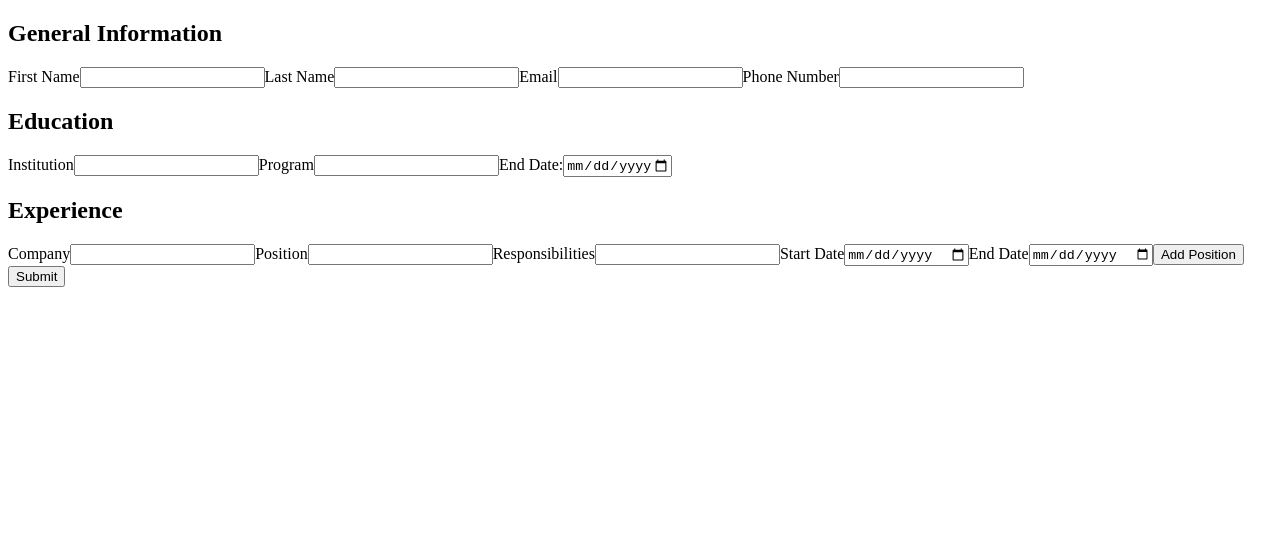
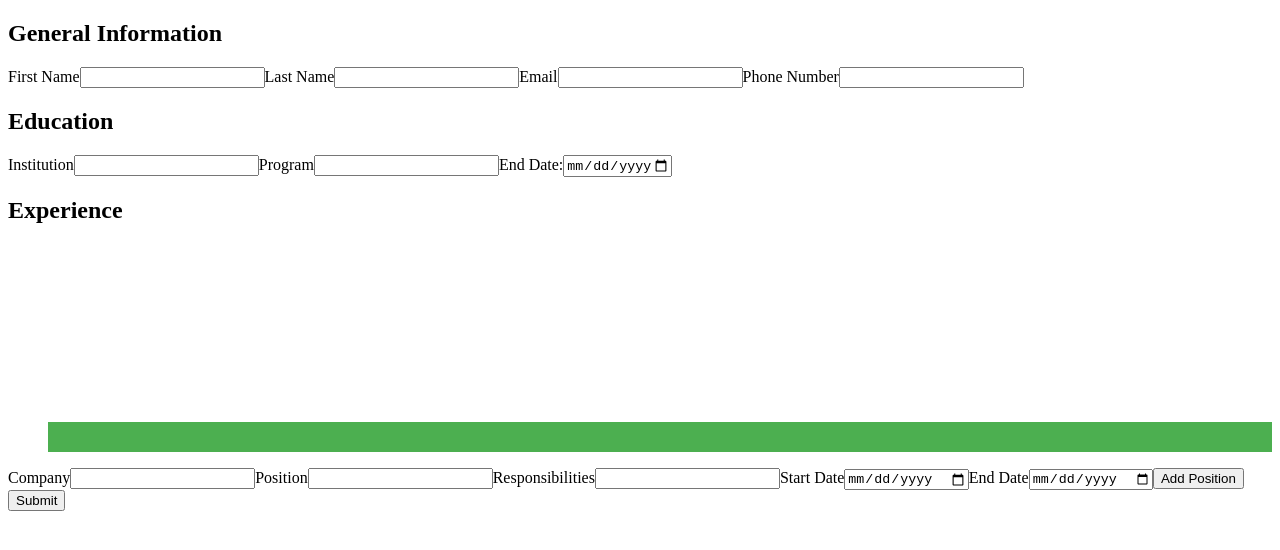
Before and after one commit to dermansultan/CV-App, a React (Create React App) app: page / in a window 1280 px wide. Shown: the top 550 px of the page. Built offline with nearby package versions, Linux system fonts and the light colour scheme.

Commit message:
Deleting experience function

```diff
--- /dev/null
+++ b/src/Components/ExpCard.js
@@ -0,0 +1,38 @@
+import styled from "styled-components";
+
+const CardWrapper = styled.li`
+  display: flex;
+  flex-direction: column;
+`;
+
+const Heading = styled.h1``;
+
+const SubHeading = styled.h2``;
+
+const Para = styled.p``;
+
+const Btn = styled.button`
+  background-color: #4CAF50; /* Green */
+  border: none;
+  color: white;
+  padding: 15px 32px;
+  text-align: center;
+  text-decoration: none;
+  display: inline-block;
+  font-size: 16px;f
+`;
+
+function ExperienceCard({ experience, delExperience }) {
+  return (
+    <CardWrapper>
+      <Heading>{experience.company}</Heading>
+      <SubHeading>{experience.position}</SubHeading>
+      <Para>{experience.tasks}</Para>
+      <Para>{experience.startDate}</Para>
+      <Para>{experience.endDate}</Para>
+      <Btn onClick={() => delExperience(experience)}></Btn>
+    </CardWrapper>
+  );
+}
+
+export default ExperienceCard;
--- a/src/Components/ExpList.js
+++ b/src/Components/ExpList.js
@@ -1,15 +1,26 @@
-function ExperiencesList({ experiences }) {
-  return experiences.map((exp) => {
-    return (
-      <div key={exp.company.toString() + 1}>
-        <div>{exp.company}</div>
-        <div>{exp.position}</div>
-        <div>{exp.tasks}</div>
-        <div>{exp.startDate}</div>
-        <div>{exp.endDate}</div>
-      </div>
-    );
-  });
+import styled from "styled-components";
+import ExperienceCard from "./ExpCard";
+
+const ExperiencesWrapper = styled.ul`
+display: flex;
+flex-direction column;
+`;
+
+function ExperiencesList({ experiences, delExperience }) {
+  // Method for deleting self (pass to cards)
+  // = find index of where it equals the same property
+  console.log(delExperience);
+
+  return (
+    <ExperiencesWrapper>
+      {experiences.map((experience) => (
+        <ExperienceCard
+        experience={experience}
+        delExperience={delExperience}
+        />
+      ))}
+    </ExperiencesWrapper>
+  );
 }
 
 export default ExperiencesList;
--- a/src/Components/form.js
+++ b/src/Components/form.js
@@ -25,13 +25,26 @@ class Form extends React.Component {
     this.handleChange = this.handleChange.bind(this);
     this.handleSubmit = this.handleSubmit.bind(this);
     this.addExperience = this.addExperience.bind(this);
+    this.delExperience = this.delExperience.bind(this);
   }
+
+  delExperience = (obj) => {
+    this.setState((prevState) => ({
+      experiences: prevState.experiences.filter((exp) => exp !== obj),
+    }));
+  };
 
   addExperience = (e) => {
     this.setState((prevState) => ({
       experiences: [
         ...prevState.experiences,
-        { company: prevState.company, position: prevState.position, tasks: prevState.tasks, startDate: prevState.startDate, endDate: prevState.endDate},
+        {
+          company: prevState.company,
+          position: prevState.position,
+          tasks: prevState.tasks,
+          startDate: prevState.startDate,
+          endDate: prevState.endDate,
+        },
       ],
     }));
   };
@@ -47,7 +60,6 @@ class Form extends React.Component {
   }
 
   render() {
-    let { experiences } = this.state;
     return (
       <Wrapper>
         <form onSubmit={this.handleSubmit} onChange={this.handleChange}>
@@ -96,7 +108,7 @@ class Form extends React.Component {
           </div>
           <div className="information experience">
             <h2 className="subHeader">Experience</h2>
-            <ExperiencesList experiences={this.state.experiences}/>
+            <ExperiencesList experiences={this.state.experiences} delExperience={this.delExperience} />
             <label>
               Company
               <input name="company" type="text" onChange={this.handleChange} />
```
Also changed, not shown: 1 other file (tests, documents, lock files or other folders).
